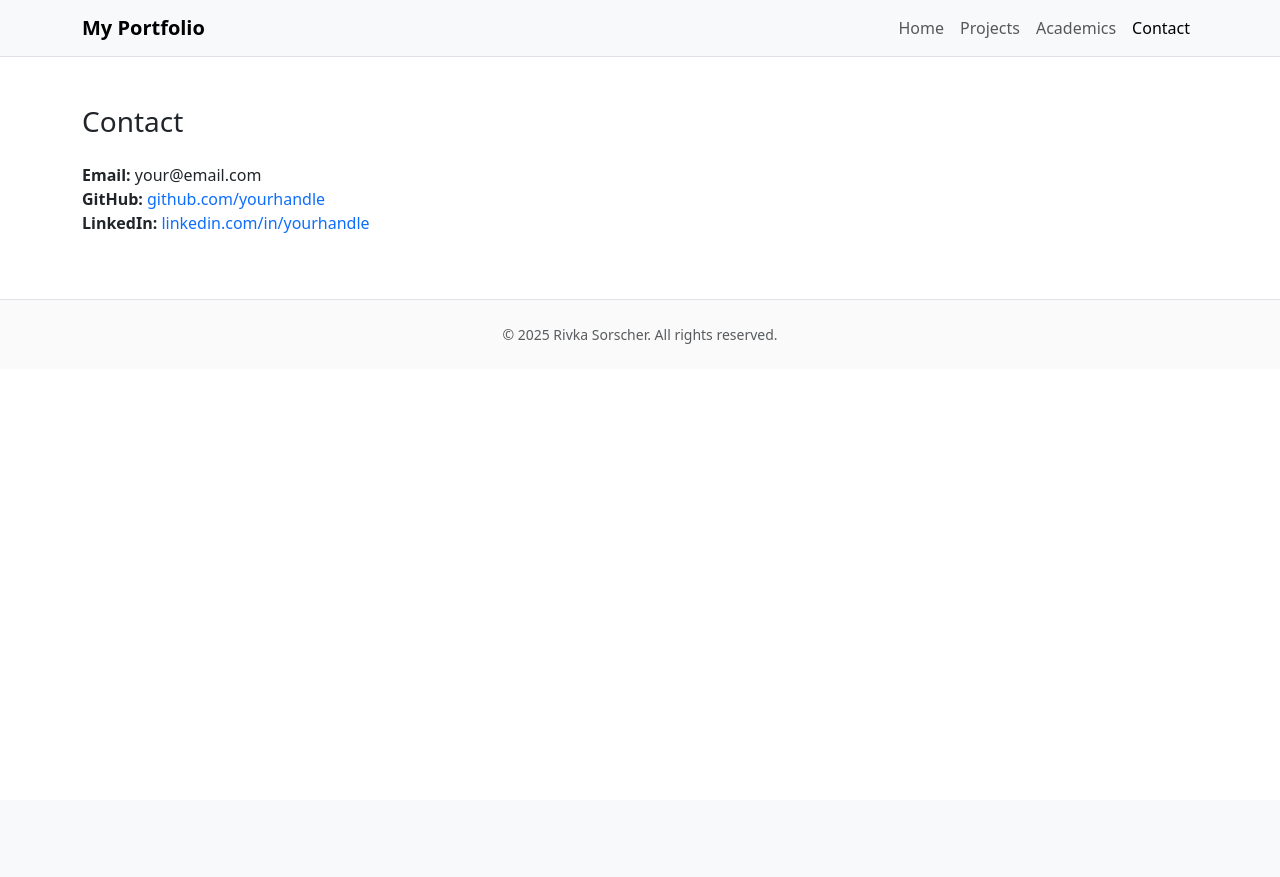
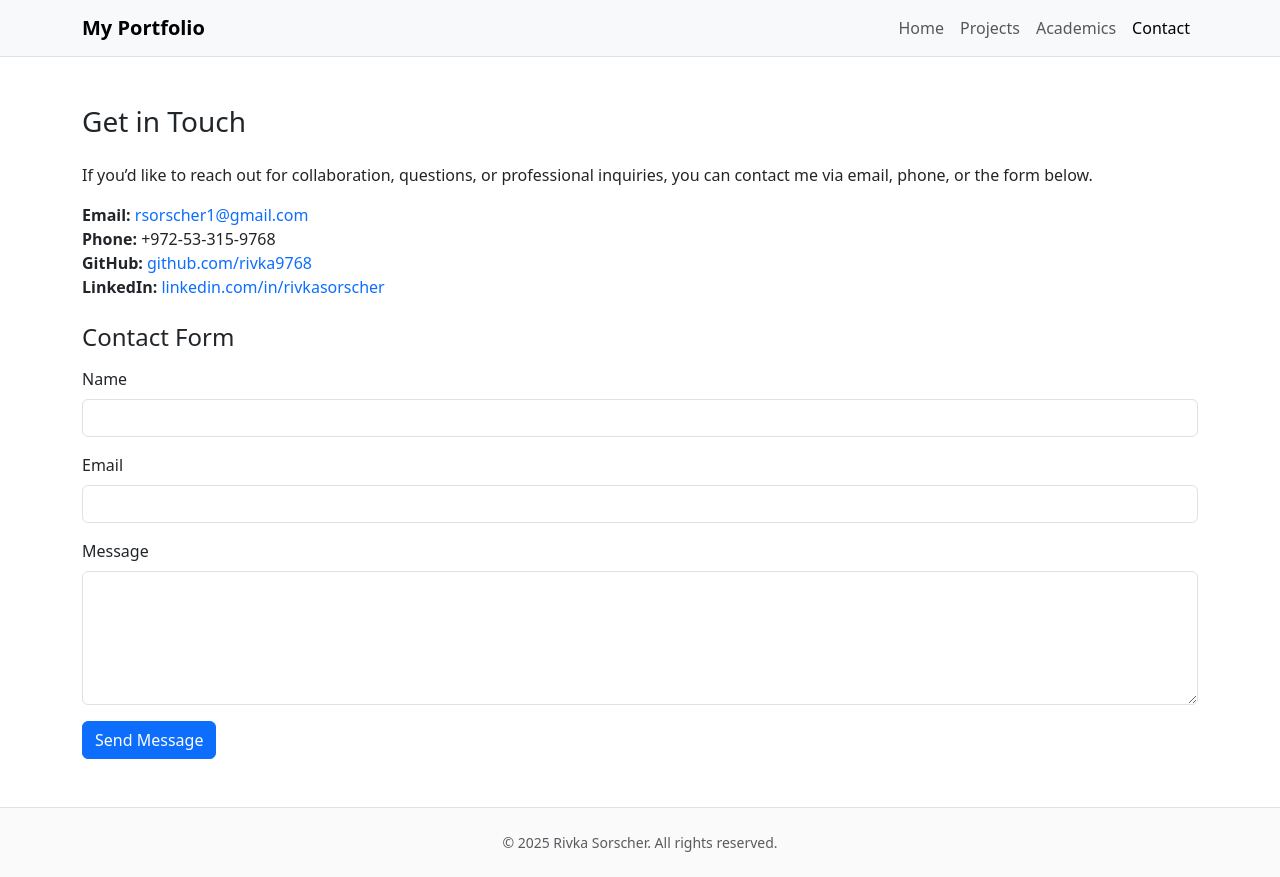
Before and after one commit to Rivka9768/my_protfolio, a Flask app: page /contact in a window 1280 px wide. Before the commit the page ends 344 px from the top, so only its background shows below. Run offline with Flask 3, Linux system fonts and the light colour scheme.

Commit message:
contact page

```diff
--- a/app.py
+++ b/app.py
@@ -1,10 +1,15 @@
-from flask import Flask, render_template, request,send_from_directory
+from flask import Flask, render_template, request,send_from_directory ,redirect, flash, url_for
+import smtplib
 import json
 from pathlib import Path
 import os
 import pandas as pd
 
+
 app = Flask(__name__)
+app.secret_key = "your_secret_key_here"
+
+
 
 # We'll really use this in Step 2 (projects page). For now it's safe to keep.
 PROJECTS_FILE = Path("projects.json")
@@ -46,9 +51,33 @@ def academics_page():
     return render_template("academics.html", grades=grades)
 
 
+
 @app.route("/contact")
 def contact():
     return render_template("contact.html")
 
+@app.route("/submit_contact", methods=["POST"])
+def submit_contact():
+    name = request.form.get("name")
+    email = request.form.get("email")
+    message = request.form.get("message")
+
+    # Example: send email using SMTP (configure with your email provider)
+    try:
+        with smtplib.SMTP("smtp.gmail.com", 587) as server:
+            server.starttls()
+            server.login("your_email@gmail.com", "your_email_app_password")
+            server.sendmail(
+                "your_email@gmail.com",
+                "your_email@gmail.com",  # send to yourself
+                f"Subject: Portfolio Contact Form\n\nName: {name}\nEmail: {email}\n\nMessage:\n{message}"
+            )
+        flash("Your message has been sent successfully!", "success")
+    except Exception as e:
+        flash(f"Error sending message: {e}", "danger")
+
+    return redirect(url_for("contact"))
+
+
 if __name__ == "__main__":
     app.run(host="0.0.0.0", port=int(os.environ.get("PORT", 5000)))
--- a/templates/contact.html
+++ b/templates/contact.html
@@ -1,10 +1,32 @@
 {% extends "base.html" %}
 {% block title %}Contact · My Portfolio{% endblock %}
+
 {% block content %}
-<h1 class="h3 mb-4">Contact</h1>
-<ul class="list-unstyled">
-  <li><strong>Email:</strong> your@email.com</li>
-  <li><strong>GitHub:</strong> <a href="https://github.com/yourhandle" target="_blank">github.com/yourhandle</a></li>
-  <li><strong>LinkedIn:</strong> <a href="https://www.linkedin.com/in/yourhandle" target="_blank">linkedin.com/in/yourhandle</a></li>
+<h1 class="h3 mb-4">Get in Touch</h1>
+
+<p>If you’d like to reach out for collaboration, questions, or professional inquiries, you can contact me via email, phone, or the form below.</p>
+
+<ul class="list-unstyled mb-4">
+  <li><strong>Email:</strong> <a href="mailto:rsorscher1@gmail.com">rsorscher1@gmail.com</a></li>
+  <li><strong>Phone:</strong> +972-53-315-9768</li>
+  <li><strong>GitHub:</strong> <a href="https://github.com/Rivka9768" target="_blank">github.com/rivka9768</a></li>
+  <li><strong>LinkedIn:</strong> <a href="https://www.linkedin.com/in/rivkasorscher" target="_blank">linkedin.com/in/rivkasorscher</a></li>
 </ul>
+
+<h2 class="h4 mb-3">Contact Form</h2>
+<form method="POST" action="{{ url_for('submit_contact') }}">
+  <div class="mb-3">
+    <label for="name" class="form-label">Name</label>
+    <input type="text" class="form-control" id="name" name="name" required>
+  </div>
+  <div class="mb-3">
+    <label for="email" class="form-label">Email</label>
+    <input type="email" class="form-control" id="email" name="email" required>
+  </div>
+  <div class="mb-3">
+    <label for="message" class="form-label">Message</label>
+    <textarea class="form-control" id="message" name="message" rows="5" required></textarea>
+  </div>
+  <button type="submit" class="btn btn-primary">Send Message</button>
+</form>
 {% endblock %}
```
